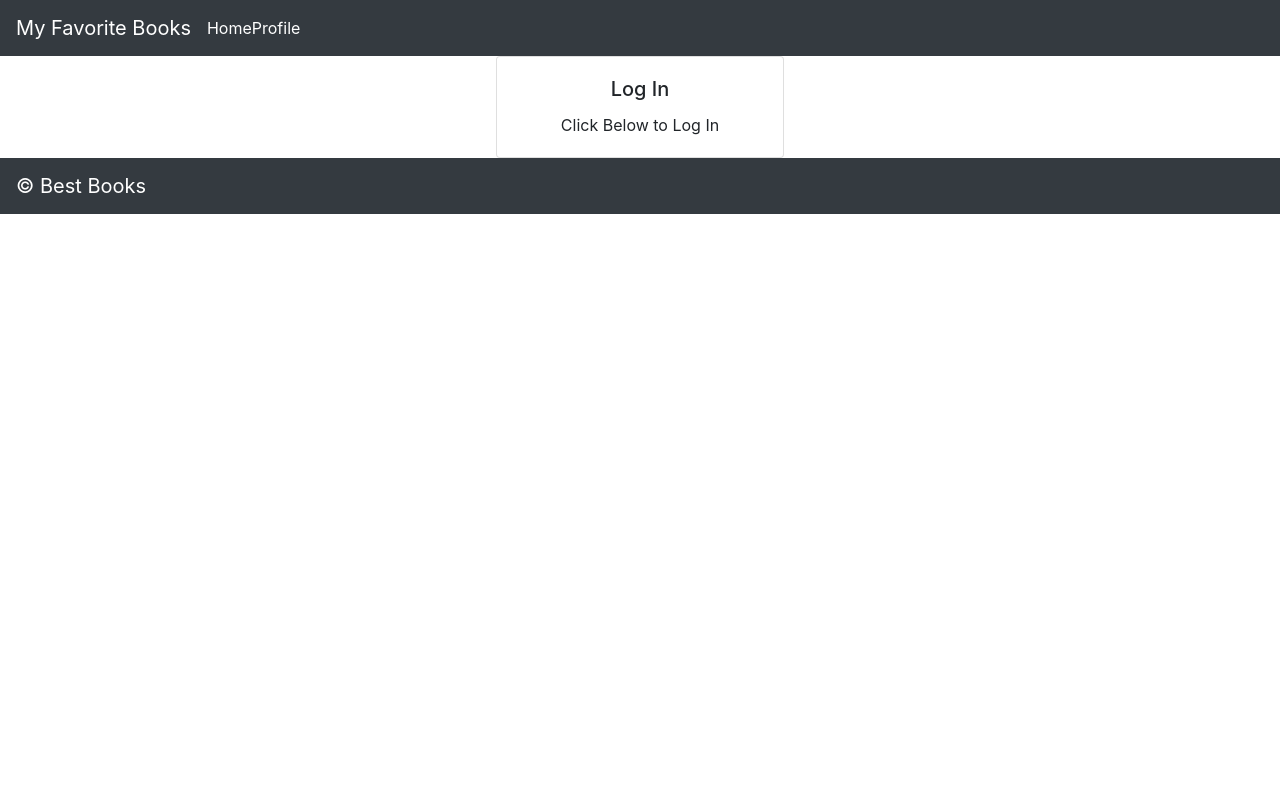
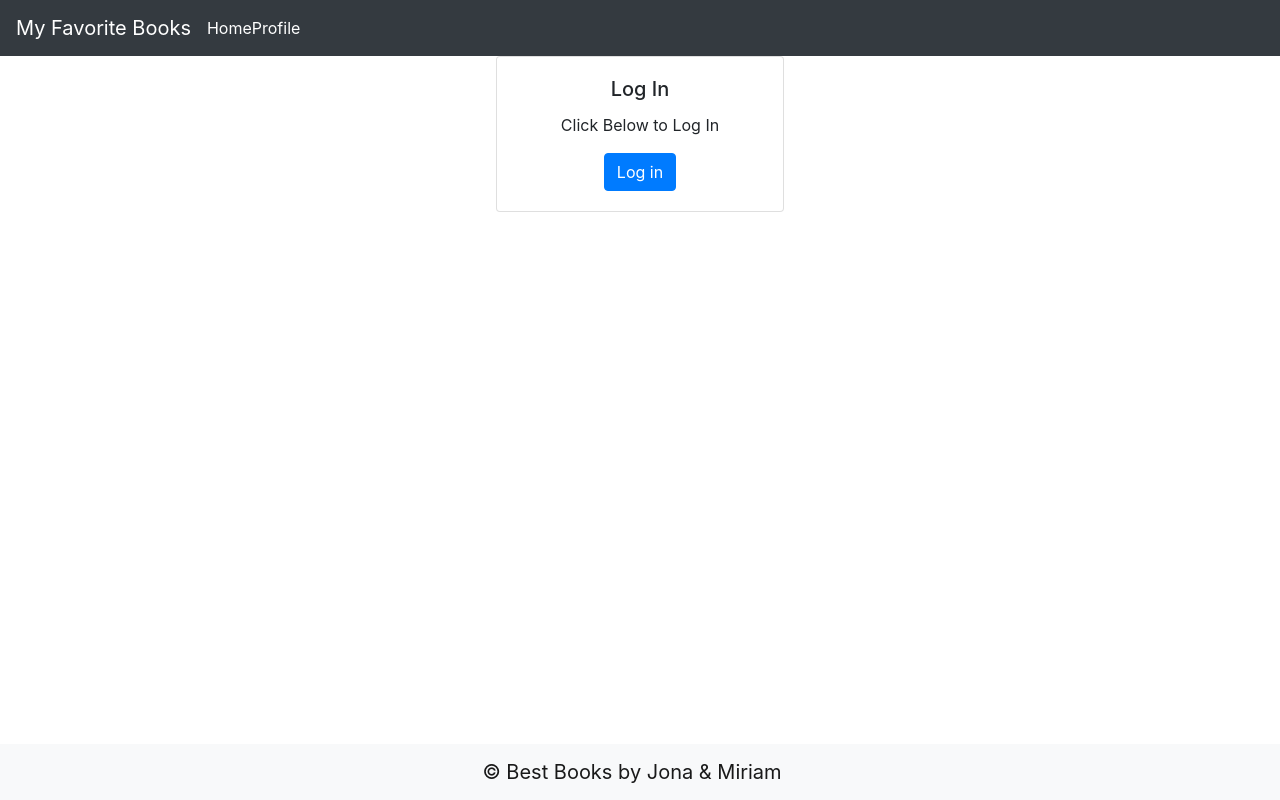
Before and after one commit to mirmsilva/can-of-books-frontend, a React (Create React App) app: page / in a window 1280 px wide. Built offline with nearby package versions, Linux system fonts and the light colour scheme.

Commit message:
updated login & logout buttons

```diff
--- a/package.json
+++ b/package.json
@@ -7,9 +7,11 @@
     "@testing-library/jest-dom": "5.11.9",
     "@testing-library/react": "11.2.5",
     "@testing-library/user-event": "12.8.0",
-    "bootstrap": "4.6.0",
+    "bootstrap": "^4.6.0",
+    "jquery": "^3.6.0",
+    "popper.js": "^1.16.1",
     "react": "^17.0.1",
-    "react-bootstrap": "1.5.1",
+    "react-bootstrap": "^1.5.1",
     "react-cookie": "4.0.3",
     "react-cookies": "0.1.1",
     "react-dom": "^17.0.1",
--- a/src/App.js
+++ b/src/App.js
@@ -24,10 +24,13 @@ class App extends React.Component {
       <>
         <Router>
           <IsLoadingAndError>
-            <Header />
+            <Header auth = {isAuthenticated}/>
             <Switch>
               <Route exact path="/">
-              {isAuthenticated ? <BestBooks /> : <Login />}
+              {isAuthenticated ?
+              <BestBooks />
+              :
+              <Login />}
                 {/* TODO: if the user is logged in, render the `BestBooks` component, if they are not, render the `Login` component */}
               </Route >
               <Route exact path = "/profile"> <h1>testing</h1></Route>
--- /dev/null
+++ b/src/Footer.css
@@ -0,0 +1,7 @@
+.footer{
+  position: fixed;
+  bottom: 0%;
+  width: 100%;
+  display: flex;
+  justify-content: center;
+}
--- a/src/Footer.js
+++ b/src/Footer.js
@@ -1,12 +1,13 @@
 import React from 'react';
 import 'bootstrap/dist/css/bootstrap.min.css';
 import Navbar from 'react-bootstrap/Navbar';
+import './Footer.css';
 
 class Footer extends React.Component {
   render() {
     return(
-      <Navbar collapseOnSelect expand="lg" bg="dark" variant="dark">
-        <Navbar.Brand>&copy; Best Books</Navbar.Brand>
+      <Navbar collapseOnSelect expand="lg" bg="light" variant="light" className="footer">
+        <Navbar.Brand>&copy; Best Books by Jona & Miriam</Navbar.Brand>
       </Navbar>
     );
   }
--- a/src/Header.js
+++ b/src/Header.js
@@ -3,15 +3,19 @@ import 'bootstrap/dist/css/bootstrap.min.css';
 import Navbar from 'react-bootstrap/Navbar';
 import { Link } from "react-router-dom";
 import './Header.css';
+import LogoutButton from './LogoutButton';
+
 
 class Header extends React.Component {
+
   render() {
+
     return(
       <Navbar collapseOnSelect expand="lg" bg="dark" variant="dark">
         <Navbar.Brand>My Favorite Books</Navbar.Brand>
         <Link to="/">Home</Link>
         <Link to="/profile">Profile</Link>
-        {/* TODO: if the user is logged in, render the `LogoutButton` - if the user is logged out, render the `LoginButton` */}
+        {this.props.auth ? <LogoutButton /> : ''}
       </Navbar>
     );
   }
--- a/src/Login.js
+++ b/src/Login.js
@@ -2,6 +2,7 @@ import React from 'react';
 import 'bootstrap/dist/css/bootstrap.min.css';
 import Card from 'react-bootstrap/Card';
 import './Login.css';
+import LoginButton from './LoginButton';
 
 class Login extends React.Component {
   render() {
@@ -12,7 +13,7 @@ class Login extends React.Component {
           <Card.Text>
             Click Below to Log In
           </Card.Text>
-          {/* TODO: add a `LoginButton` component here that will log the user in with Auth0 */}
+          <LoginButton />
         </Card.Body>
       </Card>
     )
--- /dev/null
+++ b/src/LoginButton.js
@@ -0,0 +1,12 @@
+import React from 'react';
+import { useAuth0 } from '@auth0/auth0-react';
+import { Button } from 'react-bootstrap';
+
+
+const LoginButton = () => {
+  const { loginWithRedirect } = useAuth0();
+
+  return <Button onClick = {() => loginWithRedirect()}>Log in </Button>;
+};
+
+export default LoginButton;
--- /dev/null
+++ b/src/LogoutButton.js
@@ -0,0 +1,15 @@
+import React from 'react';
+import { useAuth0 } from '@auth0/auth0-react';
+import { Button } from 'react-bootstrap';
+
+const LogoutButton = () =>{
+  const { logout } = useAuth0();
+
+  return(
+    <Button onClick ={()=>logout({returnTo: window.location.origin})} variant="info">
+      Log Out
+    </Button>
+  );
+}
+
+export default LogoutButton;
--- a/src/index.js
+++ b/src/index.js
@@ -2,6 +2,8 @@ import React from 'react';
 import ReactDOM from 'react-dom';
 import App from './App';
 import { Auth0Provider } from "@auth0/auth0-react";
+import 'bootstrap/dist/css/bootstrap.min.css';
+import 'bootstrap/dist/js/bootstrap.bundle.min';
 
 
 ReactDOM.render(
```
Also changed, not shown: 1 other file (tests, documents, lock files or other folders).
